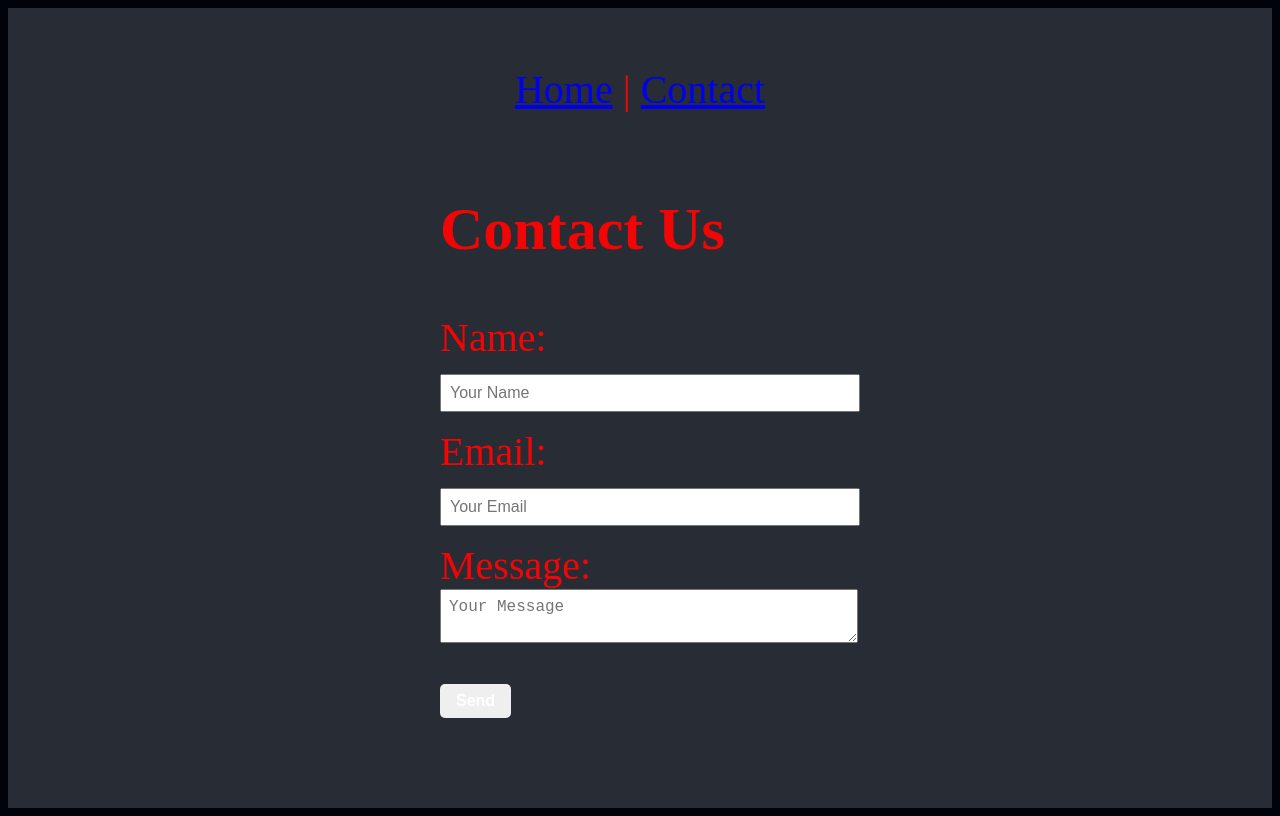
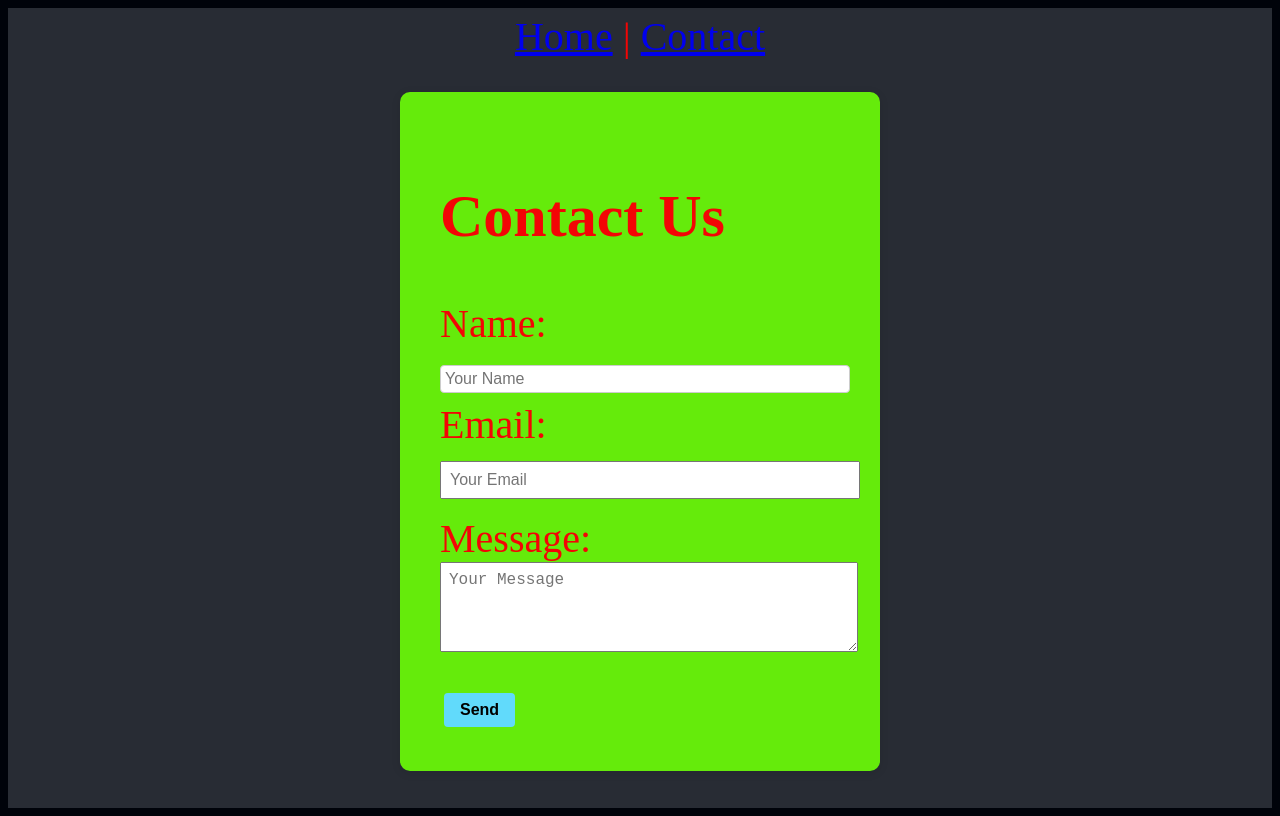
Before and after one commit to m-wakefield/react-list-app, a React (Create React App) app: page /contact in a window 1280 px wide. Built offline with nearby package versions, Linux system fonts and the light colour scheme.

Commit message:
Update contact.js

```diff
--- a/src/Components/contact.js
+++ b/src/Components/contact.js
@@ -1,18 +1,62 @@
-import React from 'react';
+import React, { useState } from 'react';
+import '../App.css';
 
 function Contact() {
+  const [formData, setFormData] = useState({
+    name: '',
+    email: '',
+    message: ''
+  });
+
+  const [submitted, setSubmitted] = useState(false);
+
+  function handleChange(e) {
+    const { name, value } = e.target;
+    setFormData(prev => ({ ...prev, [name]: value }));
+  }
+
+  function handleSubmit(e) {
+    e.preventDefault();
+    console.log('Contact Form Submitted:', formData);
+    setSubmitted(true);
+    // Optional: clear the form
+    setFormData({ name: '', email: '', message: '' });
+  }
+
   return (
-    <div className="contact-page">
+    <div className="contact-page todo-list">
       <h2>Contact Us</h2>
-      <form>
+      {submitted && <p style={{ color: 'green' }}>Thanks for your message!</p>}
+      <form onSubmit={handleSubmit}>
         <label>Name:</label>
-        <input type="text" placeholder="Your Name" />
+        <input
+          type="text"
+          name="name"
+          value={formData.name}
+          onChange={handleChange}
+          placeholder="Your Name"
+          required
+        />
 
         <label>Email:</label>
-        <input type="email" placeholder="Your Email" />
+        <input
+          type="email"
+          name="email"
+          value={formData.email}
+          onChange={handleChange}
+          placeholder="Your Email"
+          required
+        />
 
         <label>Message:</label>
-        <textarea placeholder="Your Message"></textarea>
+        <textarea
+          name="message"
+          value={formData.message}
+          onChange={handleChange}
+          placeholder="Your Message"
+          rows="4"
+          required
+        />
 
         <button type="submit">Send</button>
       </form>
```
